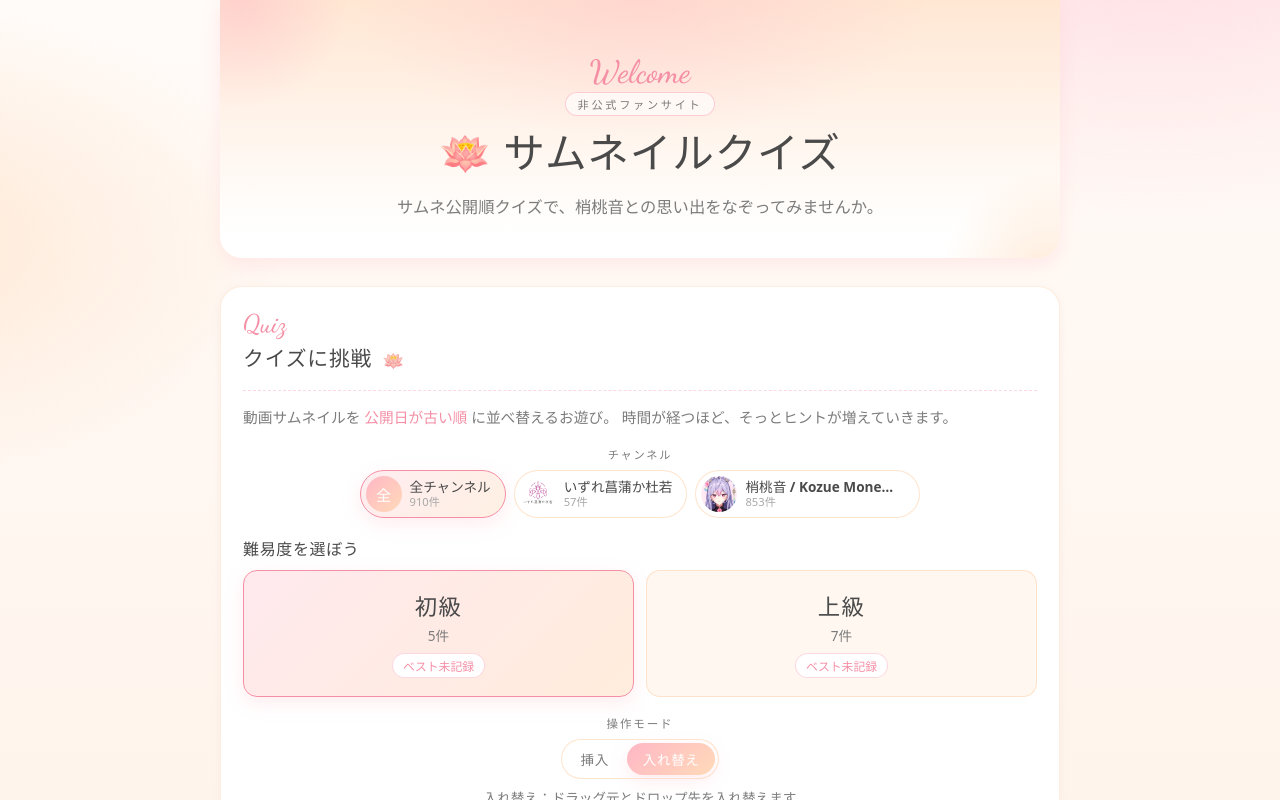
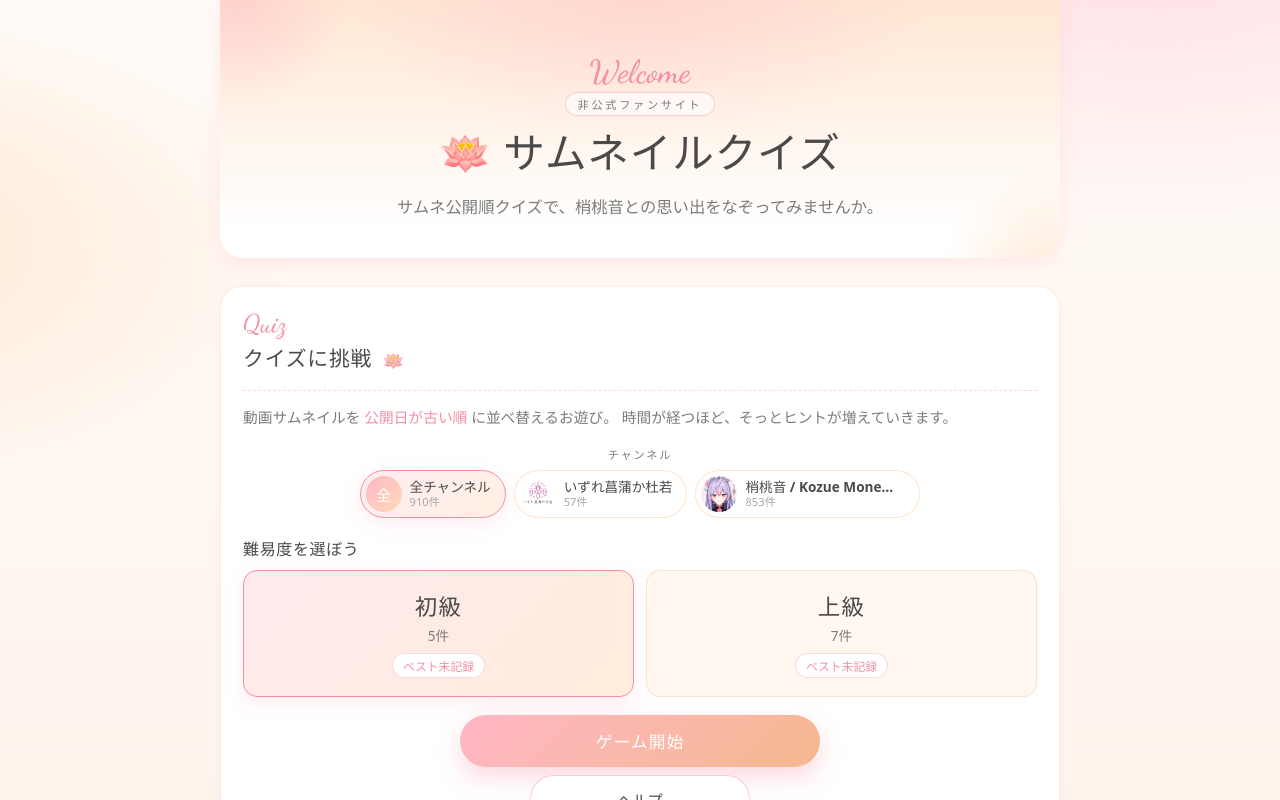
Before and after one commit to furen-button/mone-thumbnail-quiz, a React (Vite) app: page / in a window 1280 px wide. Shown: the top 800 px of the page. Built offline with nearby package versions, Linux system fonts and the light colour scheme; a web font is replaced by a local one.

Commit message:
feat: 挿入モードを削除し入れ替えモードに統一
操作モード切替UI（メニュー・プレイ画面）、MoveMode型、
localStorage保存、関連CSS、チュートリアル文言、E2Eテストを整理

```diff
--- a/src/App.css
+++ b/src/App.css
@@ -389,65 +389,6 @@
   border: 1px solid rgba(245, 143, 165, 0.35);
 }
 
-/* ===== Mode picker (in accordion) ===== */
-.mode-accordion {
-  margin-top: 8px;
-  margin-bottom: 16px;
-}
-
-.mode-accordion summary strong {
-  color: var(--lotus-deep);
-}
-
-.mode-picker {
-  display: flex;
-  flex-direction: column;
-  align-items: center;
-  gap: 8px;
-}
-
-.mode-picker-label {
-  font-size: 0.72rem;
-  letter-spacing: 0.16em;
-  text-transform: uppercase;
-  color: var(--text-soft);
-}
-
-.mode-picker-help {
-  font-size: 0.85rem;
-  color: var(--text-soft);
-  text-align: center;
-}
-
-.mode-toggle {
-  display: inline-flex;
-  padding: 3px;
-  background: var(--surface);
-  border: 1px solid rgba(255, 218, 185, 0.7);
-  border-radius: var(--radius-pill);
-  gap: 2px;
-}
-
-.mode-toggle-option {
-  padding: 6px 16px;
-  border-radius: var(--radius-pill);
-  color: var(--text-soft);
-  font-size: 0.85rem;
-  font-weight: 700;
-  letter-spacing: 0.04em;
-  transition: background 0.2s ease, color 0.2s ease;
-}
-
-.mode-toggle-option:hover {
-  color: var(--text);
-}
-
-.mode-toggle-option.active {
-  background: linear-gradient(135deg, var(--lotus), var(--peach));
-  color: #fff;
-  box-shadow: var(--shadow-soft);
-}
-
 /* ===== Buttons ===== */
 .primary-button {
   display: block;
@@ -616,19 +557,10 @@
   font-variant-numeric: tabular-nums;
 }
 
-.play-header .mode-toggle {
-  flex-shrink: 0;
-}
-
 .play-help-button {
   flex-shrink: 0;
   padding: 4px 10px;
   font-size: 0.75rem;
-}
-
-.play-header .mode-toggle-option {
-  padding: 5px 12px;
-  font-size: 0.8rem;
 }
 
 .play-progress {
--- a/src/App.tsx
+++ b/src/App.tsx
@@ -11,8 +11,6 @@ import {
   formatDuration,
   getBestRecord,
   updateBestRecord,
-  getSavedMoveMode,
-  saveMoveMode,
   getSavedChannel,
   saveChannel,
   getTutorialSeen,
@@ -22,7 +20,6 @@ import {
   ALL_CHANNELS,
   type Difficulty,
   type BestRecord,
-  type MoveMode,
 } from './utils/gameLogic';
 import { playSuccess, playFailure } from './utils/sound';
 import './App.css';
@@ -68,7 +65,6 @@ function App() {
       DIFFICULTIES.map((d) => [d.value, getBestRecord(d.value, getSavedChannel())])
     ) as Record<string, BestRecord | null>
   );
-  const [moveMode, setMoveMode] = useState<MoveMode>(() => getSavedMoveMode());
   const [isTutorialOpen, setIsTutorialOpen] = useState(false);
   const [isTutorialSeen, setIsTutorialSeen] = useState(() => getTutorialSeen());
   const [pausedAt, setPausedAt] = useState<number | null>(null);
@@ -79,11 +75,6 @@ function App() {
     () => filterByChannel(allVideos, selectedChannel),
     [allVideos, selectedChannel]
   );
-
-  const changeMoveMode = (mode: MoveMode) => {
-    setMoveMode(mode);
-    saveMoveMode(mode);
-  };
 
   const changeChannel = (channelKey: string) => {
     setSelectedChannel(channelKey);
@@ -376,35 +367,6 @@ function App() {
             })}
           </div>
 
-          <div className="mode-picker" role="radiogroup" aria-label="並び替えの操作モード">
-            <span className="mode-picker-label">操作モード</span>
-            <div className="mode-toggle">
-              <button
-                type="button"
-                role="radio"
-                aria-checked={moveMode === 'insert'}
-                className={`mode-toggle-option ${moveMode === 'insert' ? 'active' : ''}`}
-                onClick={() => changeMoveMode('insert')}
-              >
-                挿入
-              </button>
-              <button
-                type="button"
-                role="radio"
-                aria-checked={moveMode === 'swap'}
-                className={`mode-toggle-option ${moveMode === 'swap' ? 'active' : ''}`}
-                onClick={() => changeMoveMode('swap')}
-              >
-                入れ替え
-              </button>
-            </div>
-            <p className="mode-picker-help">
-              {moveMode === 'insert'
-                ? '挿入：ドラッグ先に差し込み、間のカードがずれます'
-                : '入れ替え：ドラッグ元とドロップ先を入れ替えます'}
-            </p>
-          </div>
-
           <button
             type="button"
             className="primary-button"
@@ -470,32 +432,6 @@ function App() {
                 {difficulty === 5 ? '初級 (5件)' : '上級 (7件)'}
               </span>
             </div>
-            <div
-              className="mode-toggle"
-              role="radiogroup"
-              aria-label="並び替えの操作モード"
-            >
-              <button
-                type="button"
-                role="radio"
-                aria-checked={moveMode === 'insert'}
-                className={`mode-toggle-option ${moveMode === 'insert' ? 'active' : ''}`}
-                onClick={() => changeMoveMode('insert')}
-                title="ドラッグ先に挿入し、間のカードがずれる"
-              >
-                挿入
-              </button>
-              <button
-                type="button"
-                role="radio"
-                aria-checked={moveMode === 'swap'}
-                className={`mode-toggle-option ${moveMode === 'swap' ? 'active' : ''}`}
-                onClick={() => changeMoveMode('swap')}
-                title="ドラッグ元とドロップ先を入れ替える"
-              >
-                入れ替え
-              </button>
-            </div>
             <button type="button" className="ghost-button play-help-button" onClick={openTutorial}>
               ヘルプ
             </button>
@@ -527,7 +463,7 @@ function App() {
 
         <SortableContainer
           videos={currentVideos}
-          mode={moveMode}
+          mode="swap"
           onReorder={handleReorder}
           hintLevel={hintLevel}
           positionCorrects={hintLevel >= 3 ? positionCorrects : undefined}
@@ -570,7 +506,7 @@ function App() {
         </header>
         <SortableContainer
           videos={result.userVideos}
-          mode={moveMode}
+          mode="swap"
           onReorder={() => {}}
         />
       </div>
--- a/src/components/SortableContainer.tsx
+++ b/src/components/SortableContainer.tsx
@@ -15,18 +15,16 @@ import {
   arrayMove,
   SortableContext,
   sortableKeyboardCoordinates,
-  verticalListSortingStrategy,
   type SortingStrategy,
 } from '@dnd-kit/sortable';
 import { VideoCard } from './VideoCard';
 import type { VideoData } from '../types/video';
-import type { MoveMode } from '../utils/gameLogic';
 import { playDragStart, playDrop } from '../utils/sound';
 import './SortableContainer.css';
 
 interface SortableContainerProps {
   videos: VideoData[];
-  mode: MoveMode;
+  mode?: 'swap';
   onReorder: (videos: VideoData[]) => void;
   hintLevel?: number;
   positionCorrects?: boolean[];
@@ -34,13 +32,10 @@ interface SortableContainerProps {
   newestId?: string | null;
 }
 
-function reorder(videos: VideoData[], from: number, to: number, mode: MoveMode): VideoData[] {
-  if (mode === 'swap') {
-    const next = [...videos];
-    [next[from], next[to]] = [next[to], next[from]];
-    return next;
-  }
-  return arrayMove(videos, from, to);
+function reorder(videos: VideoData[], from: number, to: number): VideoData[] {
+  const next = [...videos];
+  [next[from], next[to]] = [next[to], next[from]];
+  return next;
 }
 
 /**
@@ -70,7 +65,6 @@ const swapSortingStrategy: SortingStrategy = ({ activeIndex, overIndex, index, r
 
 export function SortableContainer({
   videos,
-  mode,
   onReorder,
   hintLevel = 0,
   positionCorrects,
@@ -96,14 +90,14 @@ export function SortableContainer({
       const from = videos.findIndex((v) => v.id === active.id);
       const to = videos.findIndex((v) => v.id === over.id);
       if (from !== -1 && to !== -1) {
-        onReorder(reorder(videos, from, to, mode));
+        onReorder(reorder(videos, from, to));
         playDrop();
       }
     }
     setActiveId(null);
   };
 
-  // ↑↓ ボタンは隣接移動なので insert/swap どちらでも結果は同じ (swap 隣接 = arrayMove ±1)
+  // ↑↓ ボタンは隣接移動なので arrayMove ±1 と同じ
   const handleMove = (from: number, direction: -1 | 1) => {
     const to = from + direction;
     if (to < 0 || to >= videos.length) return;
@@ -123,7 +117,7 @@ export function SortableContainer({
     >
       <SortableContext
         items={videos.map((v) => v.id)}
-        strategy={mode === 'swap' ? swapSortingStrategy : verticalListSortingStrategy}
+        strategy={swapSortingStrategy}
       >
         <ol className="sortable-container" aria-label="並び替え対象の動画">
           {videos.map((video, index) => {
@@ -139,7 +133,7 @@ export function SortableContainer({
                   video={video}
                   index={index}
                   total={videos.length}
-                  swapTarget={mode === 'swap' && activeId !== null && activeId !== video.id}
+                  swapTarget={activeId !== null && activeId !== video.id}
                   hintLevel={hintLevel}
                   positionCorrect={positionCorrects?.[index] ?? false}
                   extremeBadge={extremeBadge}
--- a/src/components/TutorialModal.tsx
+++ b/src/components/TutorialModal.tsx
@@ -66,9 +66,8 @@ export function TutorialModal({ onClose }: TutorialModalProps) {
           <section className="tutorial-section">
             <h3>操作方法</h3>
             <ul>
-              <li>ドラッグ&ドロップで並び替えできます。</li>
+              <li>ドラッグ&ドロップで並び替えできます。ドラッグ元とドロップ先が入れ替わります。</li>
               <li>カード右側の ▲▼ ボタンでも並び替えできます。</li>
-              <li>挿入/入れ替えモードはヘッダーからいつでも切り替えできます。</li>
             </ul>
             <p className="tutorial-note">
               端末によってはドラッグ操作が正常に動かない場合があります。その場合は ▲▼ ボタン操作を利用してください。
--- a/src/utils/gameLogic.ts
+++ b/src/utils/gameLogic.ts
@@ -1,13 +1,6 @@
 import type { VideoData } from '../types/video';
 
 export type Difficulty = 5 | 7;
-
-/**
- * 並び替えの操作モード
- * - insert: ドラッグ先に挿入し、間のカードがずれる (標準のソート UI)
- * - swap:   ドラッグ元とドラッグ先を単純に位置交換する
- */
-export type MoveMode = 'insert' | 'swap';
 
 /**
  * 配列からランダムにN件抽出（Fisher-Yates シャッフル）
@@ -117,26 +110,8 @@ export interface BestRecord {
 }
 
 const STORAGE_KEY = 'nijisanji-thumbnail-quiz:best-records:v1';
-const MODE_KEY = 'nijisanji-thumbnail-quiz:move-mode:v1';
 const CHANNEL_KEY = 'nijisanji-thumbnail-quiz:channel:v1';
 const TUTORIAL_KEY = 'nijisanji-thumbnail-quiz:tutorial-seen:v1';
-
-export function getSavedMoveMode(): MoveMode {
-  try {
-    const raw = localStorage.getItem(MODE_KEY);
-    return raw === 'insert' ? 'insert' : 'swap';
-  } catch {
-    return 'swap';
-  }
-}
-
-export function saveMoveMode(mode: MoveMode): void {
-  try {
-    localStorage.setItem(MODE_KEY, mode);
-  } catch {
-    // 無視
-  }
-}
 
 export function getSavedChannel(): string {
   try {
```
Also changed, not shown: 1 other file (tests, documents, lock files or other folders).
